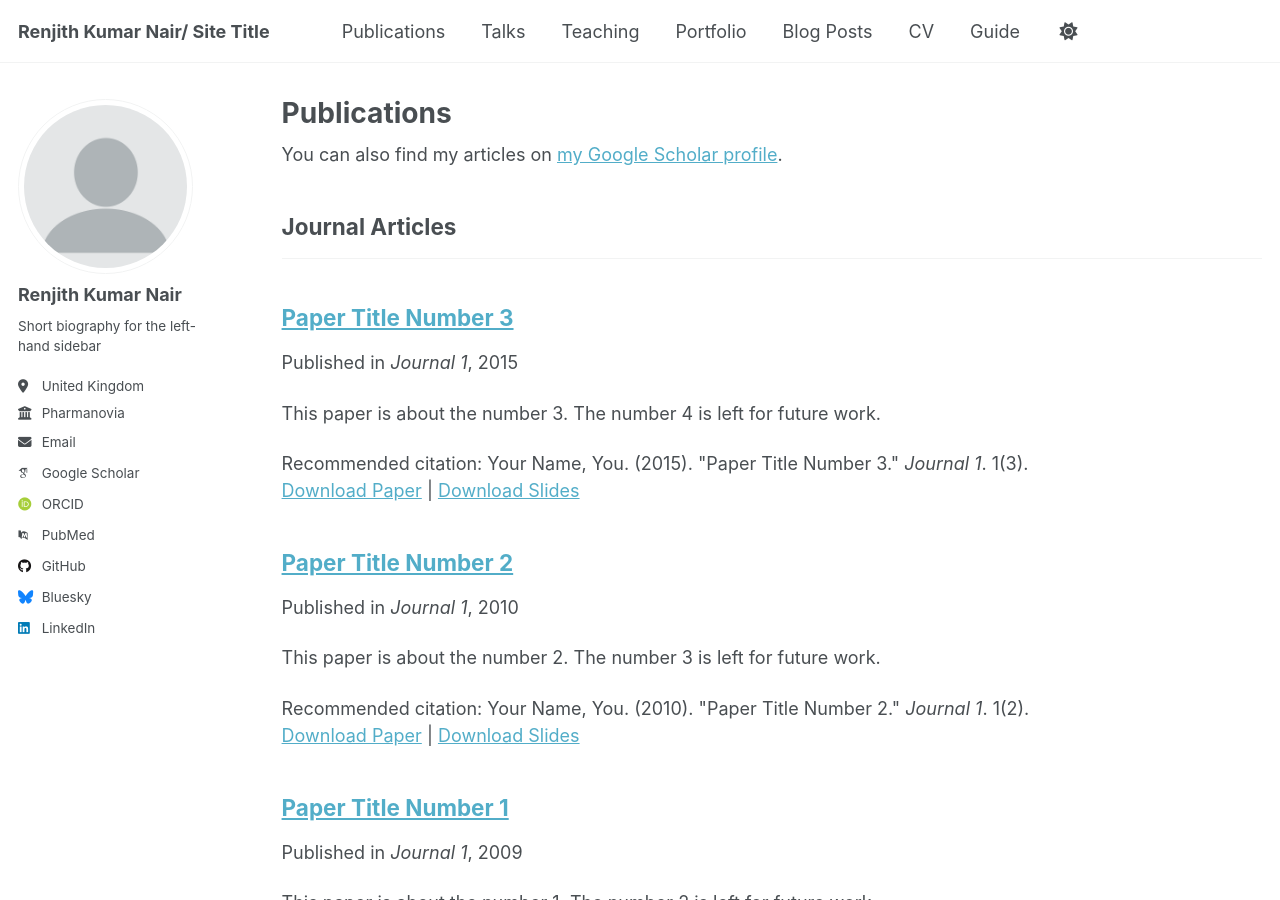
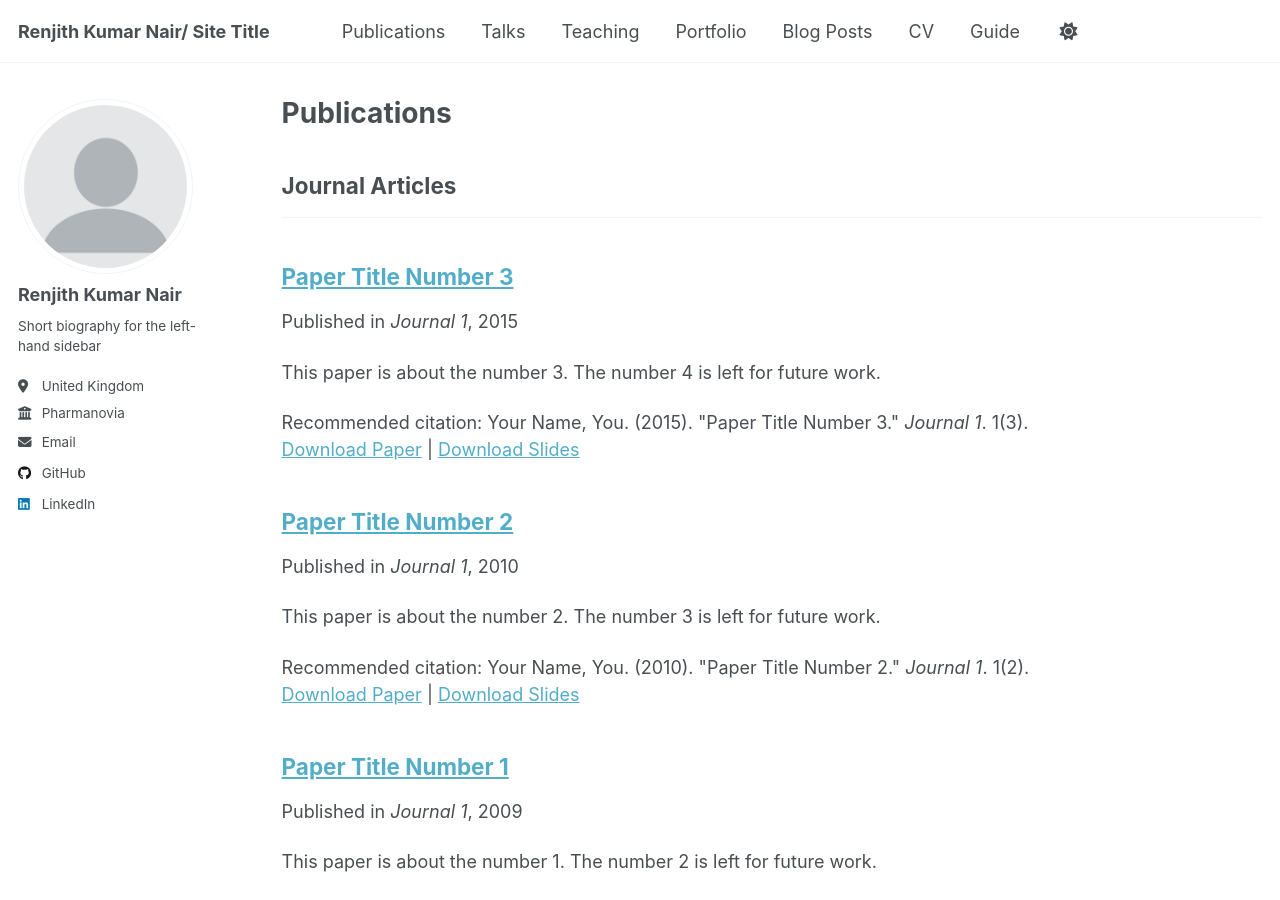
Before and after one commit to renjithknair2203/renjithknair2203.github.io, a Jekyll site: the page built from _pages/publications.html, in a window 1280 px wide and 900 px high. Built offline with Jekyll 4.4.1, drawn with Linux system fonts in a browser that asks for light colours; some web fonts are replaced; some of the changed lines change nothing that is shown.

Commit message:
Update _config.yml

```diff
--- a/_config.yml
+++ b/_config.yml
@@ -30,51 +30,9 @@
   employer         : "Pharmanovia"
   uri              : # URL
   email            : "renjithknair2203@gmail.com"
+  github           : "renjithknair2203"
+  linkedin         : "renjith-k-nair"
 
-  # Academic websites
-  academia         : # URL
-  arxiv            : # URL - Update with the correct link to your profile
-  googlescholar    : "https://scholar.google.com/citations?user=PS_CX0AAAAAJ"
-  impactstory      : # URL
-  orcid            : "http://orcid.org/yourorcidurl"
-  semantic         : # URL
-  pubmed           : "https://www.ncbi.nlm.nih.gov/pubmed/?term=john+snow"
-  researchgate     : # URL
-  scopus           : # URL
-
-  # Repositories and software development
-  bitbucket        : # Username - Update with your username on the site
-  codepen          : # Username
-  dribbble         : # Username
-  github           : "academicpages"
-  kaggle           : # Username
-  stackoverflow    : # User number or user number and name (i.e., use "1" or "1/jeff-atwood")
-
-  # Social media
-  bluesky          : "bsky.app" # Replace this with you Bluesky username
-  facebook         : # Username
-  flickr           : # Username
-  foursquare       : # Username
-  goodreads        : # Username
-  google_plus      : # Username
-  keybase          : # Username
-  instagram        : # Username
-  lastfm           : # Username
-  linkedin         : "renjith-k-nair"
-  mastodon         : # URL
-  medium           : # URL
-  pinterest        : # Username
-  soundcloud       : # Username
-  steam            : # Username
-  telegram         : # URL
-  tumblr           : # Username
-  twitter          : # Username for X / Twitter
-  vine             : # Username
-  weibo            : # Username
-  wikipedia        : # Username
-  xing             : # Username
-  youtube          : # Username
-  zhihu            : # Username
 
 # Publication Category - The following the list of publication categories and their headings
 publication_category:
```
